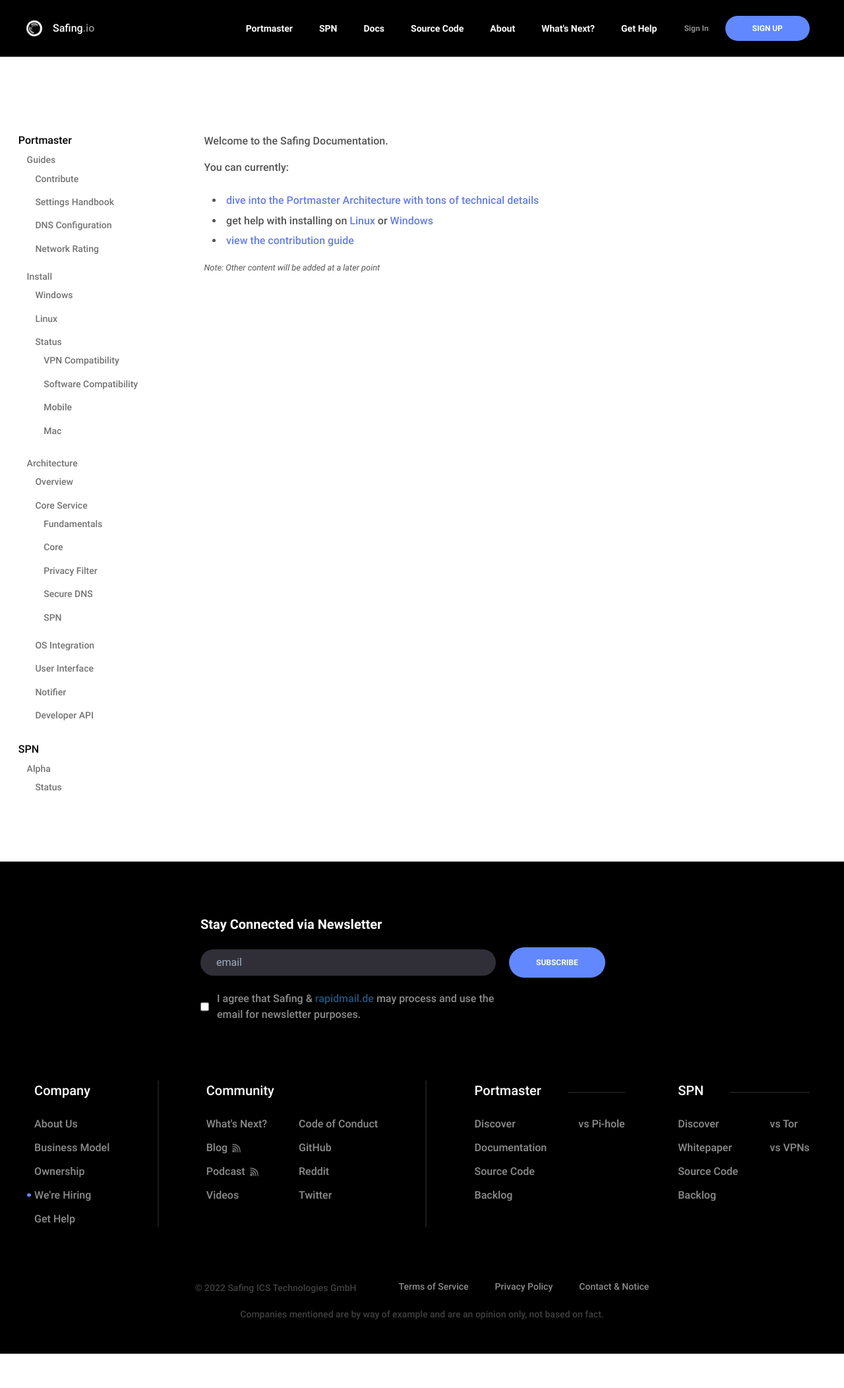
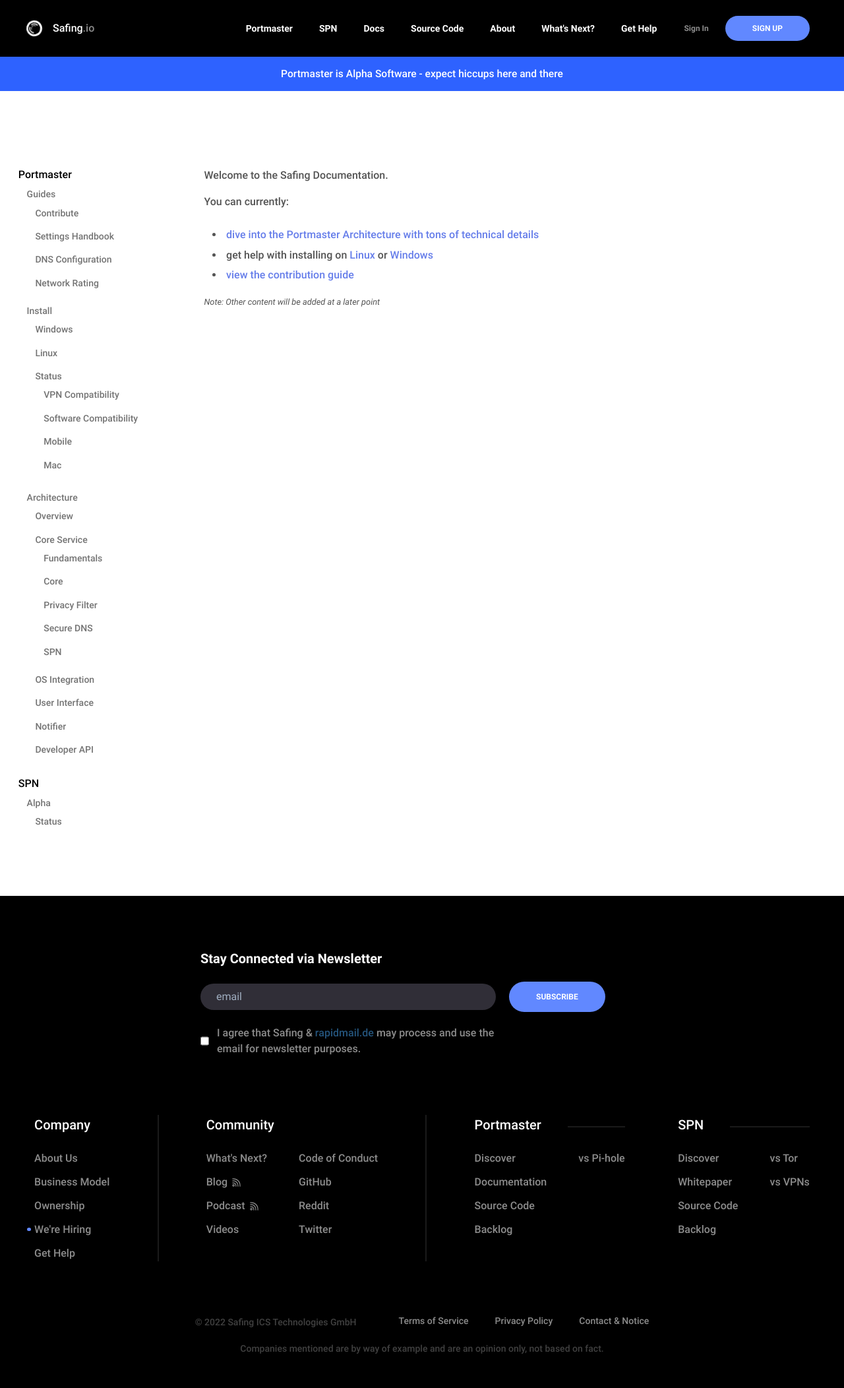
Before and after one commit to safing/docs, a Jekyll site: the page built from index.md, in a window 1280 px wide. Shown: the whole page at 66% size. Built offline with Jekyll 4.4.1, drawn with Linux system fonts in a browser that asks for light colours; before the commit the page ends 2052 px from its top, so only the background shows below that.

Commit message:
Add alart

```diff
--- a/_includes/nav.html
+++ b/_includes/nav.html
@@ -86,3 +86,6 @@
     </nav>
   </div>
 </nav>
+<div class="alart">
+  <span>Portmaster is Alpha Software - expect hiccups here and there</span>
+</div>
--- a/assets/css/main.css
+++ b/assets/css/main.css
@@ -1128,3 +1128,27 @@ table.tag-explainers a[href^="#"]:before {
 .hide-no-js {
     display: none;
 }
+
+.alart {
+    line-height: 1.25rem;
+    padding-top: 1rem;
+    padding-bottom: 1rem;
+    padding-left: 2.25rem;
+    padding-right: 2.25rem;
+    border-radius: 0.375rem;
+    display: flex;
+    overflow-wrap: break-word;
+    width: 100%;
+    color: white;
+    font-weight: 500;
+    background-color: rgba(46, 98, 255, 1);
+    border-radius: 0px;
+    font-size: 0.975rem;
+    align-items: center;
+    justify-content: center;
+}
+
+.alart span{
+    margin-left: auto;
+    margin-right: auto;
+}
```
